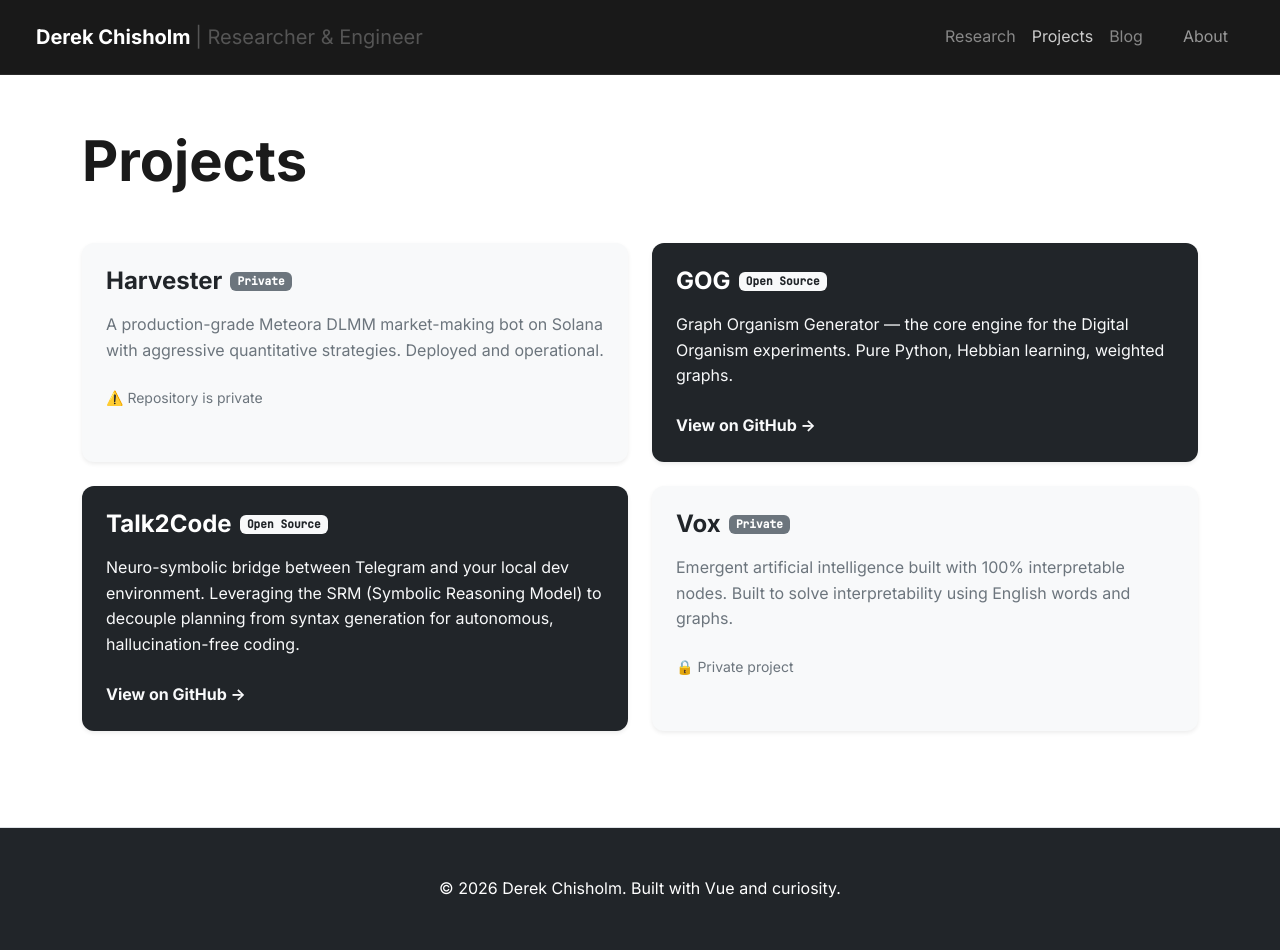
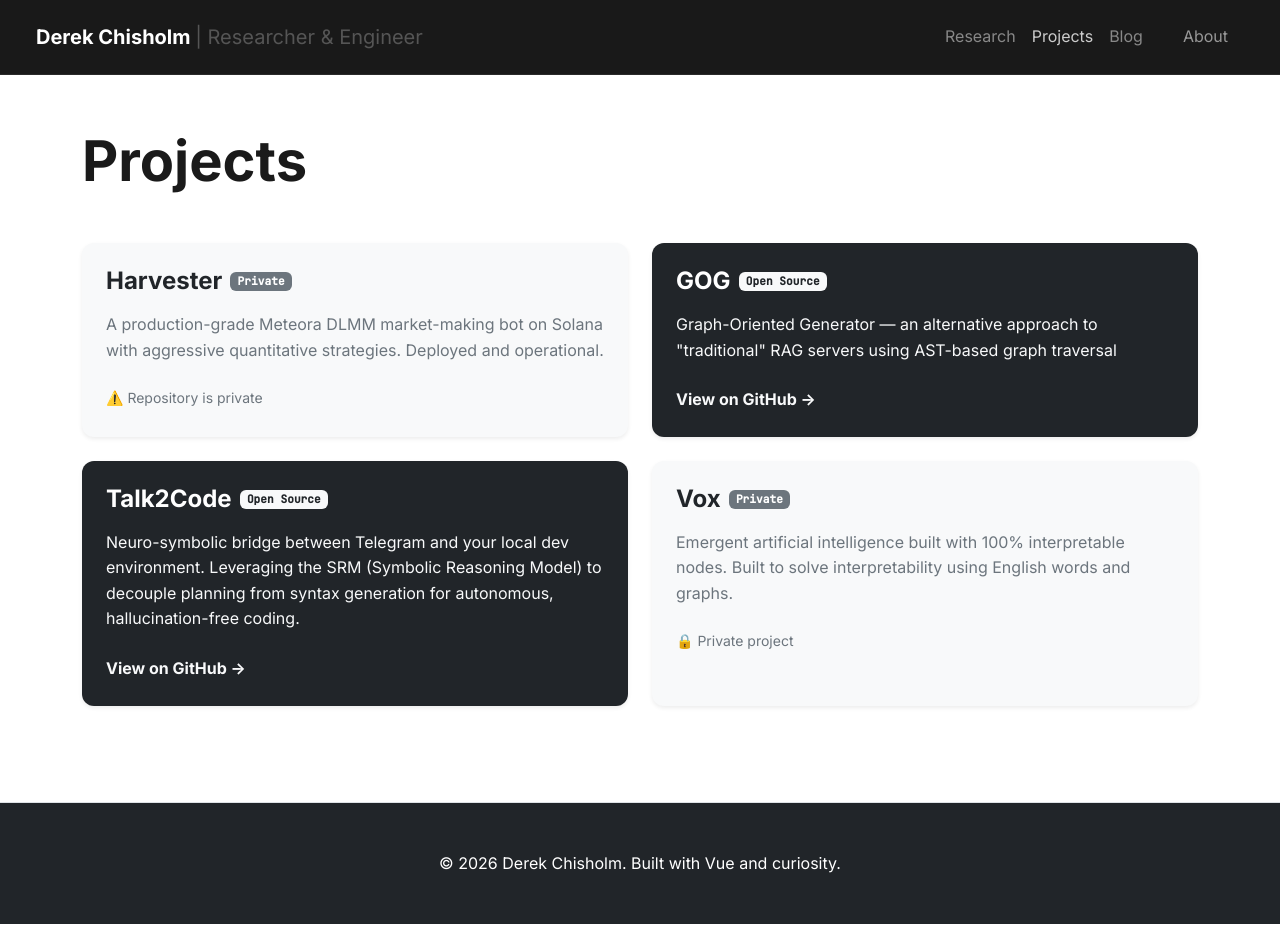
Before and after one commit to dchisholm125/full-stack-portfolio, a Vue app in the folder vue-app/: page /projects in a window 1280 px wide. After the commit the page ends 924 px from the top, so only its background shows below. Built offline with nearby package versions, Linux system fonts and the light colour scheme.

Commit message:
Change GOG entry

```diff
--- a/vue-app/pages/projects.vue
+++ b/vue-app/pages/projects.vue
@@ -38,8 +38,7 @@
                 <span class="badge bg-light text-dark ms-2 font-mono">Open Source</span>
               </div>
               <p class="text-light mb-4">
-                Graph Organism Generator — the core engine for the Digital Organism
-                experiments. Pure Python, Hebbian learning, weighted graphs.
+                Graph-Oriented Generator — an alternative approach to "traditional" RAG servers using AST-based graph traversal
               </p>
               <div class="text-light fw-bold">
                 View on GitHub →
```
